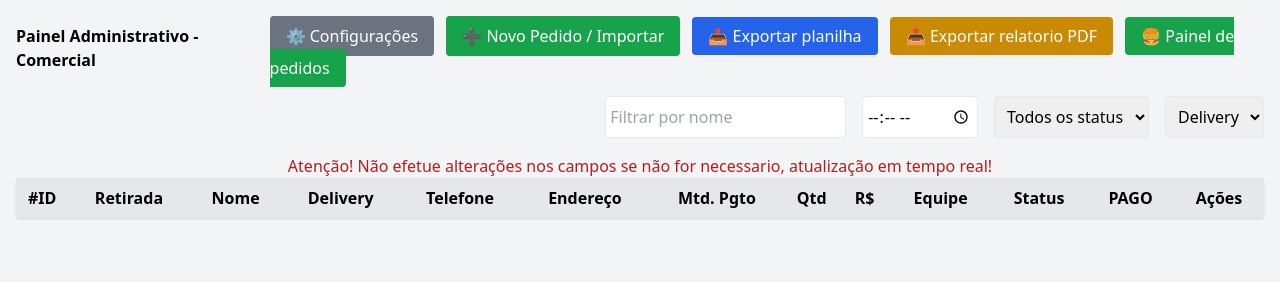
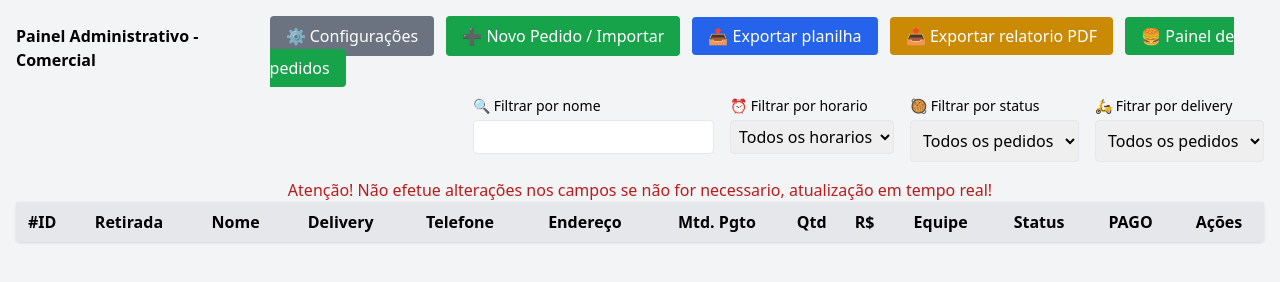
Before and after one commit to viniciusmmatos/saraburguer, a website: page public/index.html in a window 1280 px wide. Drawn offline with nearby package versions, Linux system fonts and the light colour scheme; no server answers.

Commit message:
Atualização front-end (nomear filtro) configuração de valor de delivery na etiqueta

```diff
--- a/controllers/pedidosController.js
+++ b/controllers/pedidosController.js
@@ -54,7 +54,9 @@ function importarPedidos(data, percoUnitario) {
             preco: precoTotal,
             metodo_pagamento: linha.metodo_pagamento || '',
             pago: String(linha.pago).toLowerCase() === 'sim',
-            status: linha.status || 'em_preparo'
+            status: linha.status || 'em_fila',
+            observacao: linha.observacao || '',
+            valor_delivery: linha.valor_delivery
         });
     });
 }
--- a/public/index.html
+++ b/public/index.html
@@ -14,18 +14,20 @@
     <header class="mb-4 flex justify-between items-center">
         <h1 class="text-2x1 font-bold">Painel Administrativo - Comercial</h1>
         <div class="space-x-2">
-            <button onclick="mostrarConfiguracoes()" class="bg-gray-500 hover:bg-gray-600 text-white px-4 py-2 rounded">⚙️ Configurações</button>
+            <button onclick="mostrarConfiguracoes()"
+                class="bg-gray-500 hover:bg-gray-600 text-white px-4 py-2 rounded">⚙️ Configurações</button>
             <button onclick="alterarFormulario()" class="bg-green-600 hover:bg-gray-700 text-white py-2 px-4 rounded">
                 ➕ Novo Pedido / Importar
             </button> <a href="/exportar" class="bg-blue-600 text-white px-4 py-2 rounded">📤 Exportar planilha</a>
-            <a href="/exportar-pdf" target="_blank" class="bg-yellow-600 text-white px-4 py-2 rounded">📤 Exportar relatorio PDF</a>
+            <a href="/exportar-pdf" target="_blank" class="bg-yellow-600 text-white px-4 py-2 rounded">📤 Exportar
+                relatorio PDF</a>
             <a href="index-gestao.html" target="_blank"
                 class="ml-auto bg-green-600 hover:bg-red-700 text-white py-2 px-4 rounded">
                 🍔 Painel de pedidos
             </a>
         </div>
     </header>
-    <div id ="configuracoes"class = "hidden max-w-2x1 mx-auto bg-white p-6 rounded shadow my-4 border border-gray-300">
+    <div id="configuracoes" class="hidden max-w-2x1 mx-auto bg-white p-6 rounded shadow my-4 border border-gray-300">
         <h2 class="text-lg font-bold mb-4">⚙️ Configurações do Sistema</h2>
 
         <form id="form-configuracoes" class="space-y-4">
@@ -96,22 +98,47 @@
             </div>
         </form>
     </div>
+    <!--Filtro-->
     <div class="flex justify-end space-x-4 mb-4">
-    <input id="filtro-nome" placeholder="Filtrar por nome" class="border p-1 rounded">
-    <input type="time" id="filtro-horario" placeholder="Filtra por hora (ex: 19:00)" class="border p-1 rounded">
+        <div class="flex flex-col">
+            <label for="filtro-nome" class="text-sm font-medium mb-1">🔍 Filtrar por nome</label>
+            <input id="filtro-nome" placeholder="" class="border p-1 rounded">
+        </div>
+        <div class="flex flex-col">
+            <label for="filtro-horario" class="text-sm font-medium mb-1">⏰ Filtrar por horario</label>
+            <select id="filtro-horario" class="border p-1 rounded">
+                <option value="">Todos os horarios</option>
+                <option value="19:00">19:00</option>
+                <option value="19:30">19:30</option>
+                <option value="20:00">20:00</option>
+                <option value="20:30">20:30</option>
+                <option value="21:00">21:00</option>
+                <option value="21:30">21:30</option>
+                <option value="22:00">22:00</option>
+                <option value="22:30">22:30</option>
+            </select>
+        </div>
+        <div class="flex flex-col">
+            <label for="filtro-status" class="text-sm font-medium mb-1">🥘 Filtrar por status</label>
             <select id="filtro-status" class="border p-2 rounded">
-      <option value="">Todos os status</option>
+                <option value="">Todos os pedidos</option>
+                <option value="em_fila">Em fila</option>
                 <option value="em_preparo">Em preparo</option>
                 <option value="pronto">Pronto</option>
                 <option value="em_transito">Em Transito</option>
                 <option value="entregue">Entregue</option>
             </select>
+        </div>
+        <div class="flex flex-col">
+            <label for="filtro-delivery" class="text-sm font-medium mb-1">🛵 Fitrar por delivery</label>
             <select id="filtro-delivery" class="border p-2 rounded">
-      <option value="">Delivery</option>
+                <option value="">Todos os pedidos</option>
                 <option value="sim">Sim</option>
                 <option value="nao">Não</option>
             </select>
         </div>
+    </div>
+
     <table class="w-full table-auto bg-white rounded shadow">
         <caption class="caption-top text-red-700">
             Atenção! Não efetue alterações nos campos se não for necessario, atualização em tempo real!
--- a/public/js/admin.js
+++ b/public/js/admin.js
@@ -18,12 +18,18 @@ function renderizarTabela(pedidos) {
       <td class="p-2">${p.delivery}</td>
       <td class="p-2"><input value="${p.telefone}" class="border p-1 w-32" onchange="editarCampo(${p.id},'telefone',this.value)" /></td>
       <td class="p-2"><input value="${p.endereco}" class="border p-1 w-48" onchange="editarCampo(${p.id},'endereco',this.value)" /></td>
-      <td class="p-2"><input value="${p.metodo_pagamento}" class="border p-1 w-28" onchange="editarCampo(${p.id},'metodo_pagamento',this.value)" /></td>
+      <td class="p-2">
+        <select class = "border p-1 w-28" onchange ="editarCampo(${p.id},'metodo_pagamento',this.value)">
+          <option value ="pix" ${p.metodo_pagamento.toLowerCase() === 'pix' ? 'selected' : ''}>PIX</option>
+          <option value ="Cartao" ${p.metodo_pagamento.toLowerCase() === 'cartao' ? 'selected' : ''}>Cartão</option>
+          <option value ="Dinheiro" ${p.metodo_pagamento.toLowerCase() === 'dinheiro' ? 'selected' : ''}>Dinheiro</option>
+      </td>
       <td class="p-1"><input type="number" value="${p.quantidade}" class="border p-1 w-12" onchange="editarCampo(${p.id},'quantidade',parseInt(this.value))" /></td>
       <td class="p-2">R$ ${p.preco.toFixed(2)}</td>
       <td class="p-2">${p.equipe_vendedor}</td>
       <td class="px-4 py-2">
             <select onchange="alterarStatus(${p.id}, this.value)" class="border rounded p-1 text-sm">
+              <option value="em_fila" ${p.status === 'em_fila' ? 'selected' : ''}>Em fila</option>
               <option value="em_preparo" ${p.status === 'em_preparo' ? 'selected' : ''}>Em Preparo</option>
               <option value="pronto" ${p.status === 'pronto' ? 'selected' : ''}>Pronto</option>
               <option value="em_transito" ${p.status === 'em_transito' ? 'selected' : ''}>Em Trânsito</option>
```
Also changed, not shown: public/index-gestao.html (+28 -5 lines), public/js/main.js (+11 -2 lines), server.js (+9 -0 lines), README.md. Lines whose indentation alone changed are shown as unchanged.
